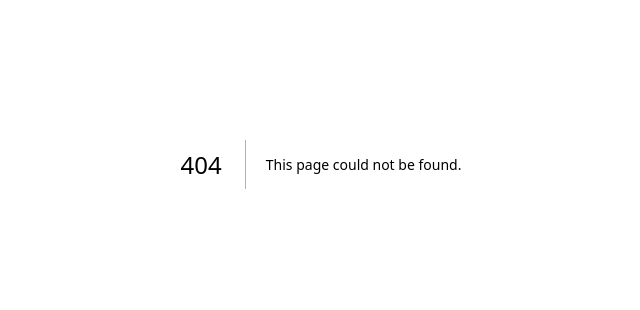
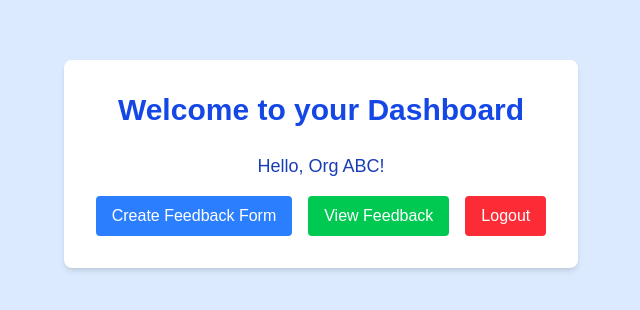
Before and after one commit to aditiapte15/multi-org-feedback, a Next.js app: page /dashboard in a window 1280 px wide. Before the commit this address had no page. Shown: the part 236-546 px from the top of the page, without its empty margins (319-959 px from the left). Built offline with nearby package versions, Linux system fonts and the light colour scheme.

Commit message:
feat: Added Dashboard, dynamic org routing, and placeholder pages for feedback/view/logout

```diff
--- /dev/null
+++ b/app/dashboard/page.js
@@ -0,0 +1,32 @@
+import Link from "next/link";
+
+export default function DashboardPage() {
+
+  const org ="ABC";
+  return (
+
+    <div className="flex flex-col items-center justify-center min-h-screen bg-blue-100 p-6">
+    <div className="bg-white p-8 rounded-lg shadow-md items-center justify-center">
+      <h1 className="text-3xl font-bold mb-6 text-blue-700 text-center">Welcome to your Dashboard</h1>
+      <p className="mb-4 text-lg text-blue-800 text-center">Hello, Org {org}!</p>
+      <div className="flex gap-4">
+        <Link href={`/feedback/form/${org}`}>
+        <button className="bg-blue-500 text-white px-4 py-2 rounded hover:bg-blue-600">
+          Create Feedback Form
+        </button>
+        </Link>
+        <Link href={`/feedback/view/${org}`}>
+        <button className="bg-green-500 text-white px-4 py-2 rounded hover:bg-green-600">
+          View Feedback
+        </button>
+        </Link>
+        <Link href="/logout">
+        <button className="bg-red-500 text-white px-4 py-2 rounded hover:bg-red-600">
+          Logout
+        </button>
+        </Link>
+        </div>
+      </div>
+    </div>
+  );
+}
--- /dev/null
+++ b/app/feedback/form/[org]/page.js
@@ -0,0 +1,10 @@
+
+export default function OrgFeedbackFormPage({ params }) {
+  const { org } = params;
+
+  return (
+    <div className="min-h-screen flex items-center justify-center bg-blue-100 px-4">
+      <h1 className="text-2xl font-bold text-blue-700">Hello {org}! This is your feedback form.</h1>
+    </div>
+  );
+}
--- /dev/null
+++ b/app/feedback/view/[org]/page.js
@@ -0,0 +1,10 @@
+
+export default function ViewFeedbackPage({ params }) {
+  const { org } = params;
+
+  return (
+    <div className="min-h-screen flex items-center justify-center bg-green-100 px-4">
+      <h1 className="text-2xl font-bold text-green-800">Viewing feedback for {org}.</h1>
+    </div>
+  );
+}
--- a/app/login/page.js
+++ b/app/login/page.js
@@ -1,15 +1,17 @@
 'use client';
 import Link from 'next/link';
 import { useState } from 'react';
+import { useRouter } from 'next/navigation';
 
 export default function LoginPage() {
   const [email, setEmail] = useState('');
   const [password, setPassword] = useState('');
-
+  const router = useRouter();
   const handleLogin = (e) => {
     e.preventDefault();
     console.log('Logging in:', { email, password });
     alert('Logged in successfully! (Mock login)');
+    router.push("/dashboard");
   };
 
   return (
--- /dev/null
+++ b/app/logout/page.js
@@ -0,0 +1,20 @@
+'use client';
+
+import { useEffect } from 'react';
+import { useRouter } from 'next/navigation';
+
+export default function LogoutPage() {
+  const router = useRouter();
+
+  useEffect(() => {
+
+    alert('You have been logged out.');
+    router.push('/');
+  }, [router]);
+
+  return (
+    <div className="min-h-screen flex items-center justify-center bg-red-100">
+      <h1 className="text-xl font-bold text-red-600">Logging you out...</h1>
+    </div>
+  );
+}
```
